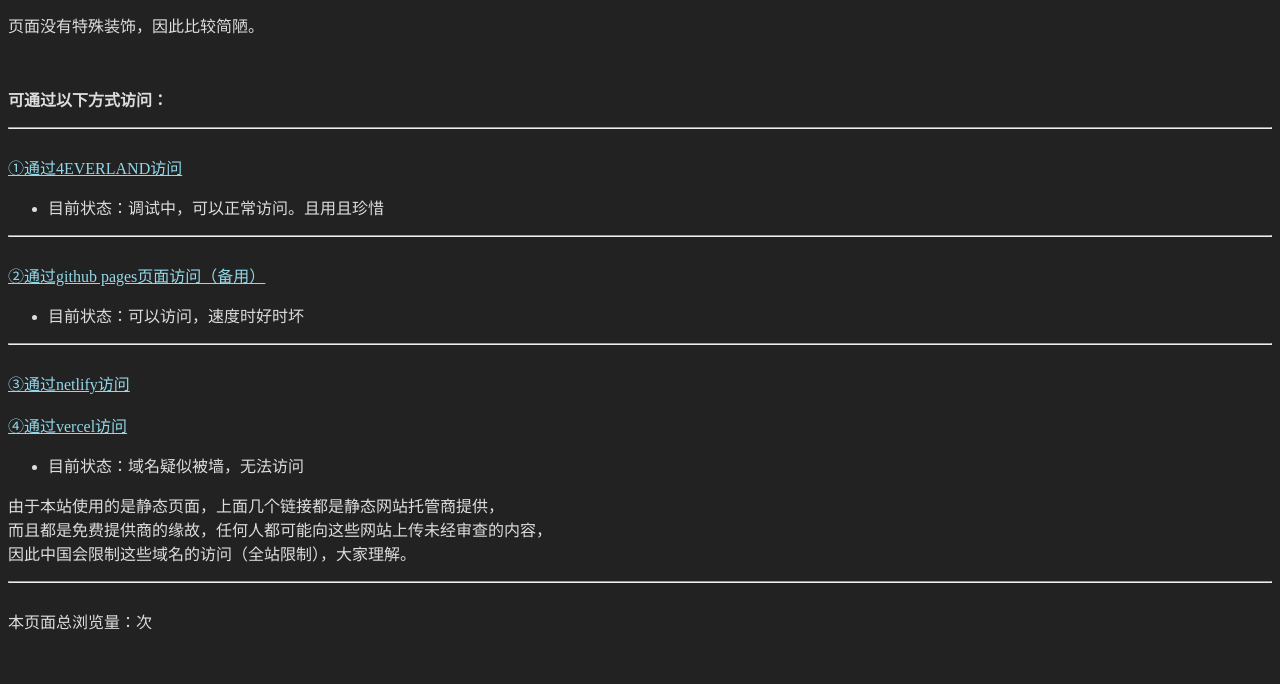
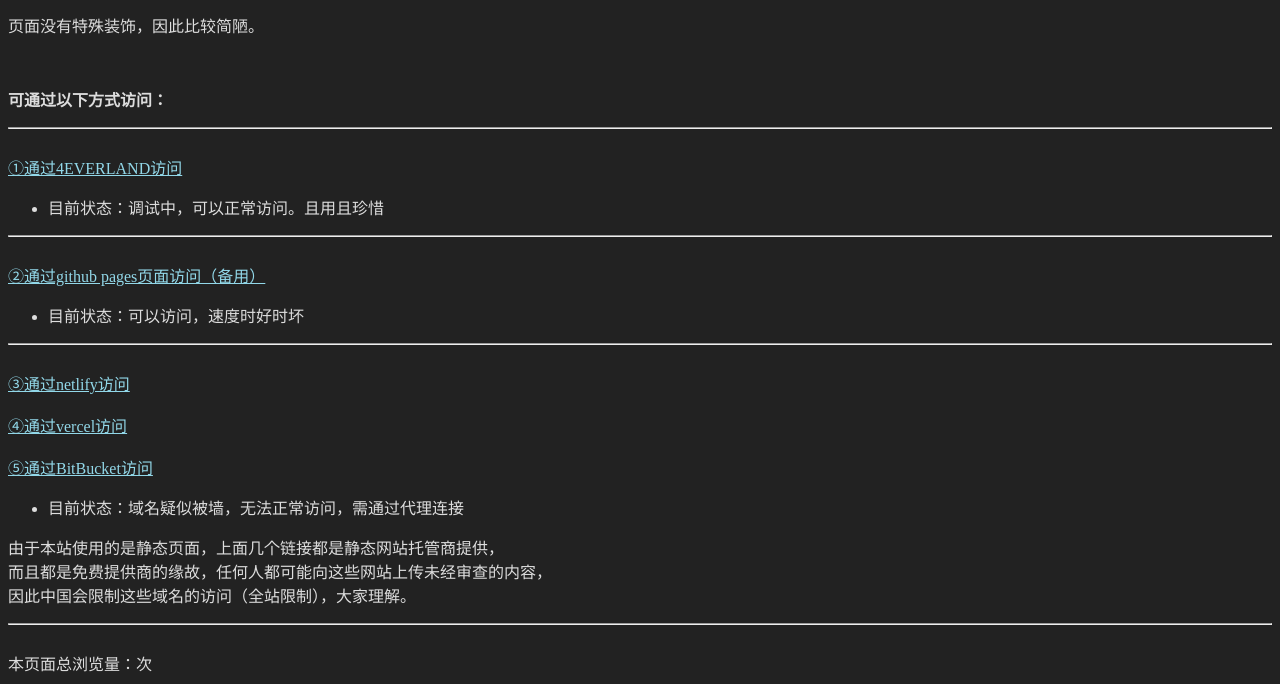
Before and after one commit to DIM0x/nsdimo, a plain HTML site: page index.html in a window 1280 px wide. Shown: the part 116-800 px from the top of the page. Drawn offline with Linux system fonts and the light colour scheme; some packages are replaced by stand-ins of ours; a script that the page names is missing.

Commit message:
bitbucket

```diff
--- a/index.html
+++ b/index.html
@@ -32,7 +32,9 @@
 <a href='https://dl8z.netlify.app/_site/'>③通过netlify访问</a>
 </br></br>
 <a href='https://dl8z.vercel.app/'>④通过vercel访问</a>
-<ul><li>目前状态：域名疑似被墙，无法访问</li></ul>
+</br></br>
+<a href='https://dl8z.bitbucket.io/'>⑤通过BitBucket访问</a>
+<ul><li>目前状态：域名疑似被墙，无法正常访问，需通过代理连接</li></ul>
 <p>由于本站使用的是静态页面，上面几个链接都是静态网站托管商提供，</br>而且都是免费提供商的缘故，任何人都可能向这些网站上传未经审查的内容，</br>因此中国会限制这些域名的访问（全站限制），大家理解。</p>
 <hr></br>
 
```
